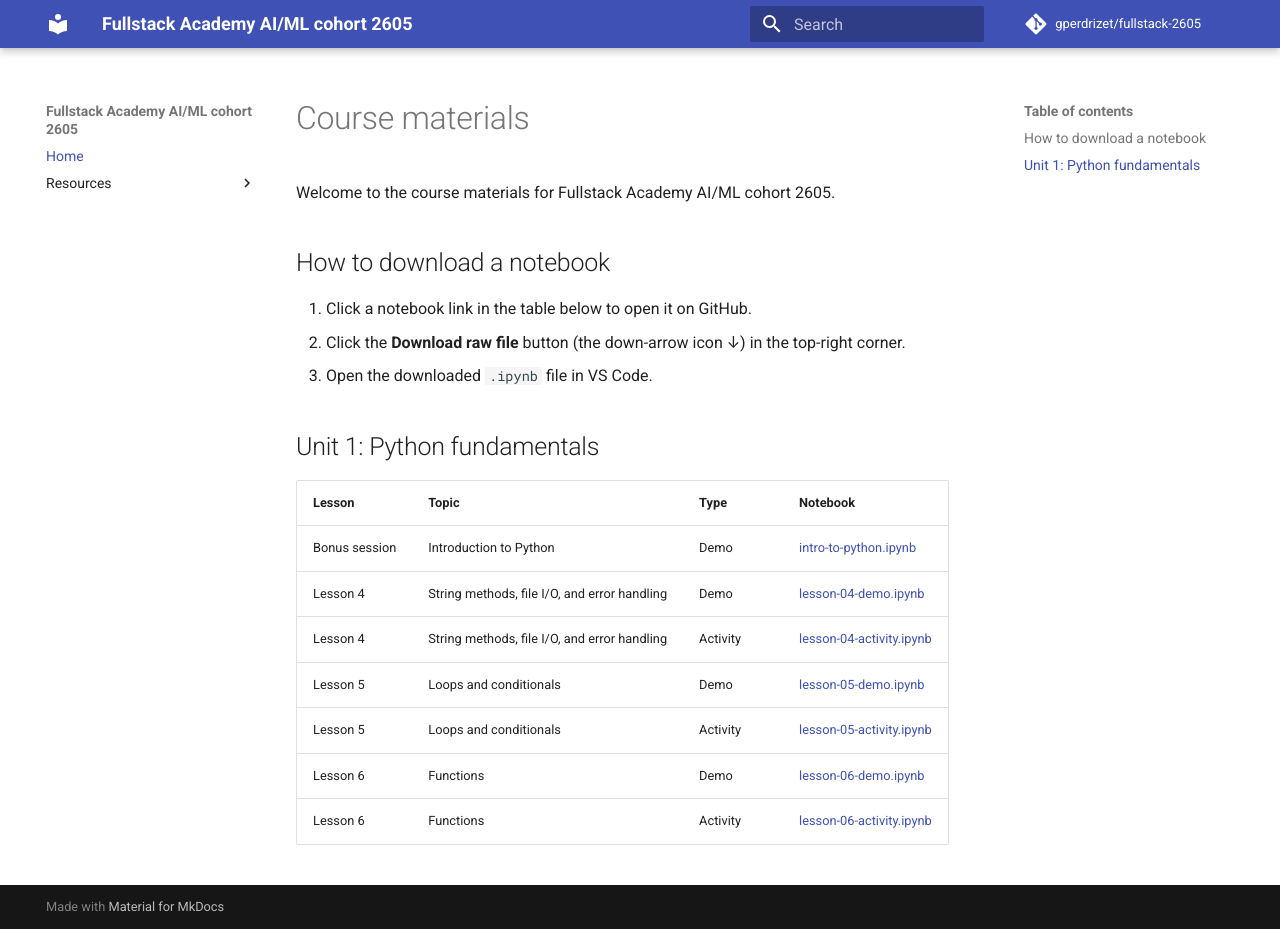
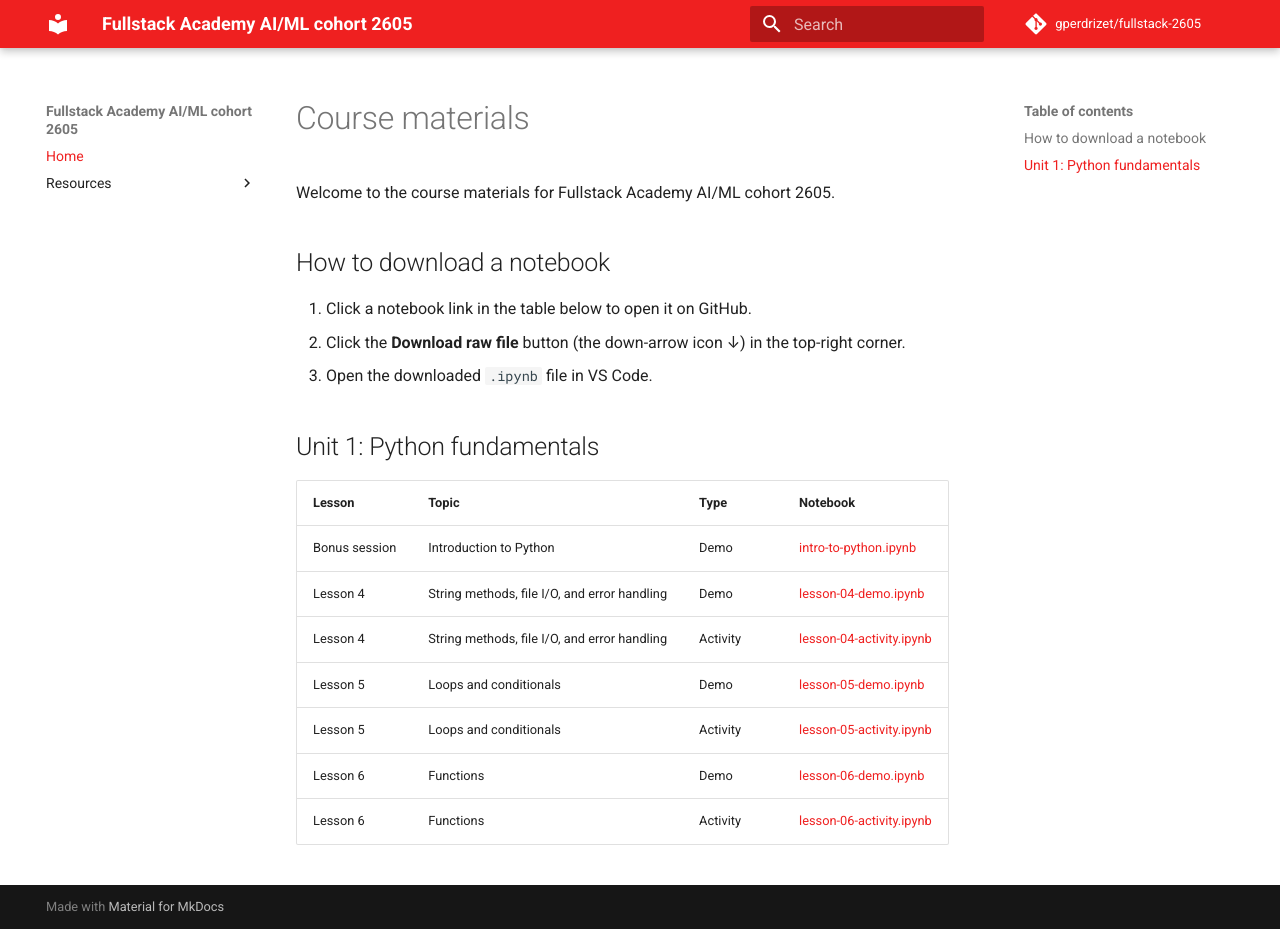
Before and after one commit to gperdrizet/fullstack-2605, an MkDocs documentation site: the page built from docs/index.md, in a window 1280 px wide and 929 px high. Built offline with MkDocs 1.6.1 and Material for MkDocs 9.7.7, drawn with Linux system fonts in a browser that asks for light colours; comment, search, counter and statistics services are not loaded.

Commit message:
Use Fullstack Academy red (#EF2020) for Material theme

```diff
--- /dev/null
+++ b/docs/stylesheets/extra.css
@@ -0,0 +1,6 @@
+:root {
+  --md-primary-fg-color: #EF2020;
+  --md-primary-fg-color--light: #f25555;
+  --md-primary-fg-color--dark: #c71a1a;
+  --md-accent-fg-color: #EF2020;
+}
--- a/mkdocs.yml
+++ b/mkdocs.yml
@@ -2,6 +2,9 @@
 site_url: https://gperdrizet.github.io/fullstack-2605/
 repo_url: https://github.com/gperdrizet/fullstack-2605
 repo_name: gperdrizet/fullstack-2605
+
+extra_css:
+  - stylesheets/extra.css
 
 theme:
   name: material
@@ -9,6 +12,9 @@
     - navigation.instant
     - navigation.tracking
     - navigation.top
+  palette:
+    primary: custom
+    accent: custom
 
 nav:
   - Home: index.md
```
